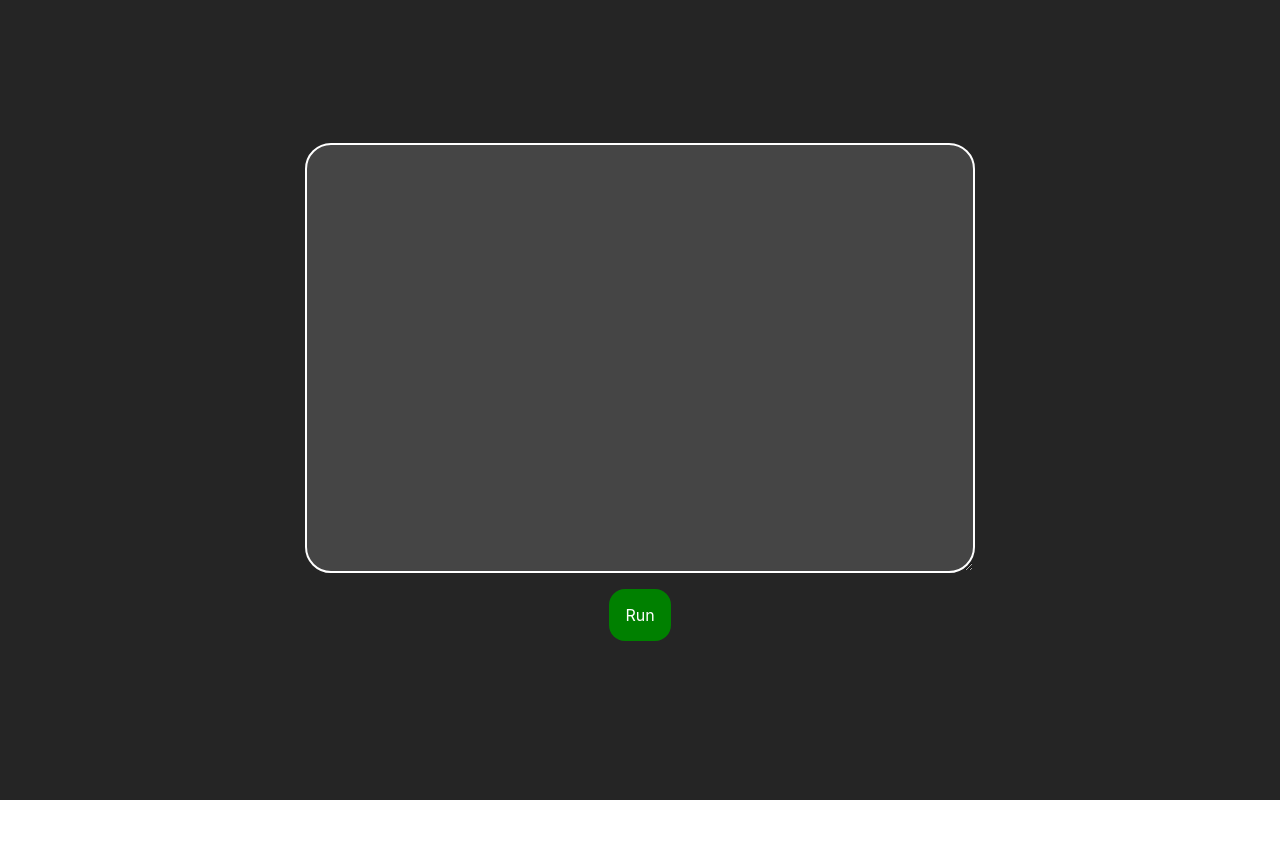
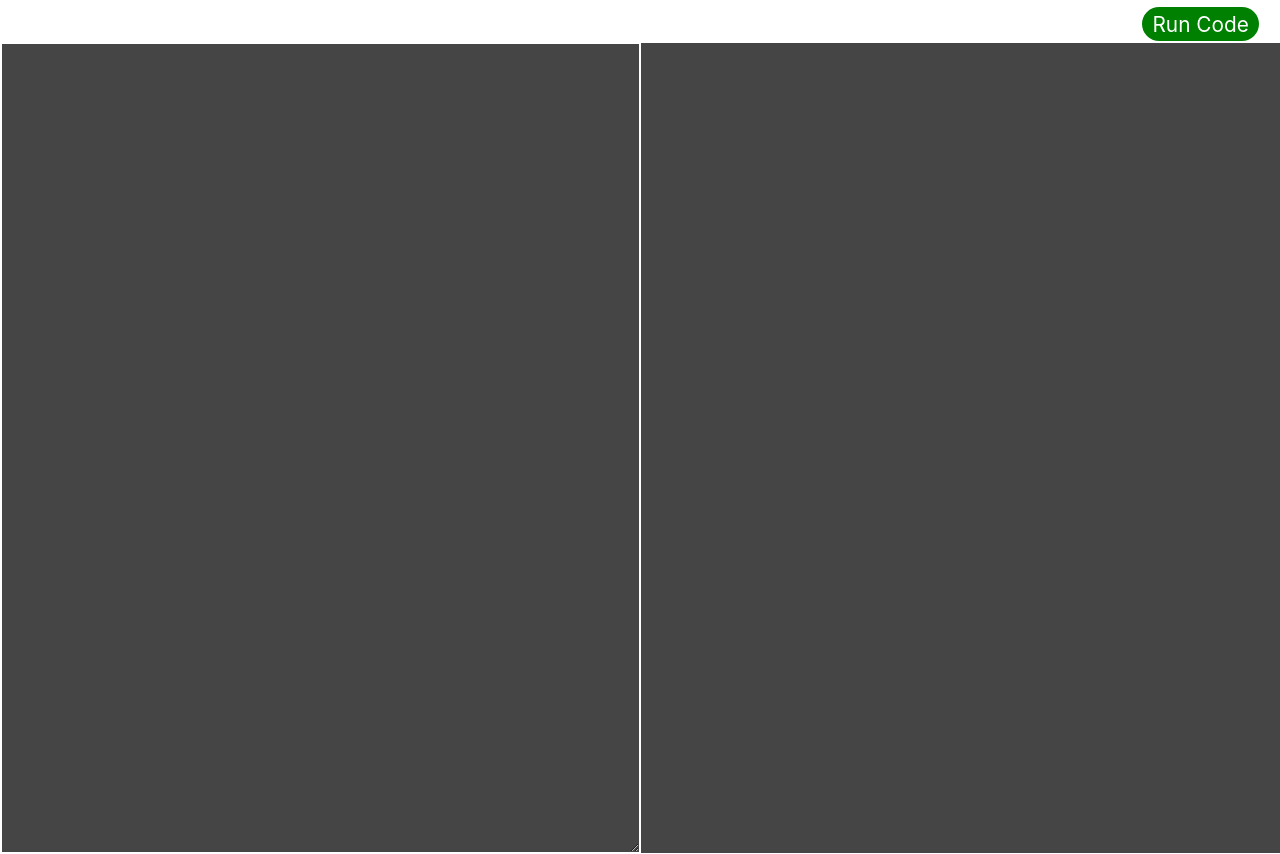
Before and after one commit to FrozenAssassine/Juli-React, a React (Create React App) app: page / in a window 1280 px wide. Before the commit the page ends 800 px from the top, so only its background shows below. Built offline with nearby package versions, Linux system fonts and the light colour scheme.

Commit message:
feat: updated ui

```diff
--- a/src/App.tsx
+++ b/src/App.tsx
@@ -1,23 +1,33 @@
-import React from 'react';
-import './styles/app.css';
-import { Interpreter } from './juli/Interpreter';
+import React from "react";
+import "./styles/app.css";
+import { Interpreter } from "./juli/Interpreter";
+import { OutputHandler } from "./juli/OutputHandler";
 
-function runCode(){
-  const input = document.getElementById("codeinput") as HTMLTextAreaElement;
-  console.log("CODE: " + input.value);
-  const result = new Interpreter(input.value).interpret();
+let outputHandler: OutputHandler;
 
-  const output = document.getElementById("output") as HTMLElement;
+function runCode() {
+  if(outputHandler === undefined){
+    outputHandler = new OutputHandler(document.getElementById("output") as HTMLElement);
+  }
+  else {
+    outputHandler.output.innerText = "";
+  }
+    const input = document.getElementById("codeinput") as HTMLTextAreaElement;
+    new Interpreter(input.value, outputHandler).interpret();
 }
 
 function App() {
-  return (
-    <div className='app'>
-<textarea className='textInput' id='codeinput' ></textarea>
-<div className='runbtn' onClick={runCode}>Run</div>
-<div className='output' id='output'></div>
-    </div>
-  );
+    return (
+        <div className="app">
+          <div className="navigationBar">
+            <div className="navigationBarItem runbtn"  onClick={runCode}>Run Code</div>
+          </div>
+          <div className="content">
+            <textarea className="codeInput" id="codeinput"/>
+            <div className="output" id="output"></div>
+          </div>
+        </div>
+    );
 }
 
 export default App;
--- a/src/index.css
+++ b/src/index.css
@@ -5,6 +5,8 @@ body {
     sans-serif;
   -webkit-font-smoothing: antialiased;
   -moz-osx-font-smoothing: grayscale;
+  overflow: hidden;
+
 }
 
 code {
--- a/src/styles/app.css
+++ b/src/styles/app.css
@@ -2,34 +2,64 @@
     width: 100vw;
     height: 100vh;
     background-color: rgb(37, 37, 37);
+}
+
+.navigationBar{
+    top: 0;
+    position: static;
+    width: 100%;
+    height: 3em;
+    background-color: white;
     display: flex;
     align-items: center;
-    justify-content: center;
-    flex-direction: column;
+    justify-content: right;
+    flex-direction: row;
 }
 
-.textInput{
-    outline: none;
-    border: 2px solid white;
-    background-color: #454545;
-    width: 50%;
-    height: 50%;
-    border-radius: 1em;
-    color: white;
-    padding: 0.5em;
-    font-size: 2em;
+.navigationBarItem{
+    margin-left: 1em;
+    margin-right: 1em;
+    text-align: center;
+    font-size: 1.3em;
+    padding: 0.2em 0.5em 0.2em 0.5em;
+    cursor: pointer;
+}
+
+.content{
+    width: 100%;
+    height: 100%;
+    display: flex;
+    align-items: center;
+    justify-content: stretch;
+    flex-direction: row;
 }
 
 .runbtn {
-    padding: 1em;
-    margin: 1em;
     border-radius: 1em;
     background-color: green;
     color: white;
     text-align: center;
 }
 
+.codeInput{
+    outline: none;
+    border: 2px solid white;
+    background-color: #454545;
+    width: 100%;
+    height: 100%;
+    font-size: 1.5em;
+    color: white;
+    padding: 0.2em;
+}
+
 .output{
-    font-size: 2em;
     color: white;
+    outline: none;
+    background-color: #454545;
+    width: 100%;
+    height: 100%;
+    font-size: 1.5em;
+    overflow-y: scroll;
+    background-color: #454545;
+    padding: 0.2em;
 }
```
